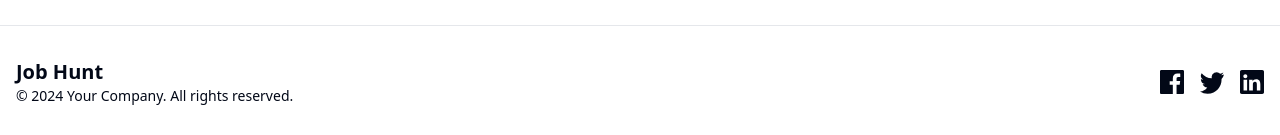
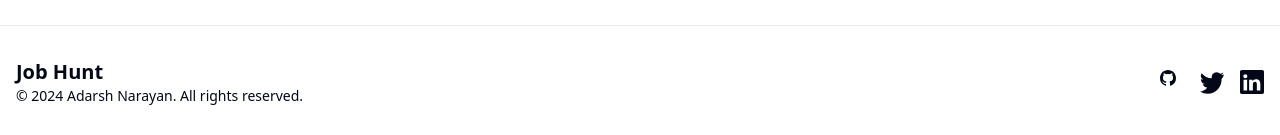
Before and after one commit to adarshnarayan04/jobportal, a React app in the folder frontend/: page / in a window 1280 px wide. Shown: the part 713-848 px from the top of the page. Built offline with nearby package versions, Linux system fonts and the light colour scheme; no server answers; the HTML template or start-up script is replaced by a standard one.

Commit message:
Update footer links and copyright information

```diff
--- a/frontend/src/components/shared/Footer.jsx
+++ b/frontend/src/components/shared/Footer.jsx
@@ -7,17 +7,17 @@ const Footer = () => {
         <div className="flex flex-col md:flex-row justify-between items-center">
           <div className="mb-4 md:mb-0">
             <h2 className="text-xl font-bold">Job Hunt</h2>
-            <p className="text-sm">© 2024 Your Company. All rights reserved.</p>
+            <p className="text-sm">© 2024 Adarsh Narayan. All rights reserved.</p>
           </div>
 
           <div className="flex space-x-4 mt-4 md:mt-0">
-            <a href="https://facebook.com" className="hover:text-gray-400" aria-label="Facebook">
-              <svg className="w-6 h-6" fill="currentColor" viewBox="0 0 24 24"><path d="M22.676 0H1.324C.593 0 0 .592 0 1.324v21.352C0 23.408.593 24 1.324 24H12.82V14.706H9.692v-3.578h3.128V8.408c0-3.1 1.893-4.787 4.657-4.787 1.325 0 2.463.1 2.794.144v3.238l-1.918.001c-1.503 0-1.794.715-1.794 1.762v2.31h3.587l-.468 3.578h-3.119V24h6.116C23.407 24 24 23.408 24 22.676V1.324C24 .592 23.407 0 22.676 0z" /></svg>
+            <a href="https://github.com/adarshnarayan04" className="hover:text-gray-400" aria-label="GitHub">
+              <svg className="w-6 h-6" fill="currentColor" viewBox="0 0 24 24"><path d="M7.999 0C3.582 0 0 3.596 0 8.032a8.031 8.031 0 0 0 5.472 7.621c.4.074.546-.174.546-.387 0-.191-.007-.696-.011-1.366-2.225.485-2.695-1.077-2.695-1.077-.363-.928-.888-1.175-.888-1.175-.727-.498.054-.488.054-.488.803.057 1.225.828 1.225.828.714 1.227 1.873.873 2.329.667.072-.519.279-.873.508-1.074-1.776-.203-3.644-.892-3.644-3.969 0-.877.312-1.594.824-2.156-.083-.203-.357-1.02.078-2.125 0 0 .672-.216 2.2.823a7.633 7.633 0 0 1 2.003-.27 7.65 7.65 0 0 1 2.003.271c1.527-1.039 2.198-.823 2.198-.823.436 1.106.162 1.922.08 2.125.513.562.822 1.279.822 2.156 0 3.085-1.87 3.764-3.652 3.963.287.248.543.738.543 1.487 0 1.074-.01 1.94-.01 2.203 0 .215.144.465.55.386A8.032 8.032 0 0 0 16 8.032C16 3.596 12.418 0 7.999 0z" /></svg>
             </a>
-            <a href="https://twitter.com" className="hover:text-gray-400" aria-label="Twitter">
+            <a href="https://x.com/_adarshnarayan_" className="hover:text-gray-400" aria-label="Twitter">
               <svg className="w-6 h-6" fill="currentColor" viewBox="0 0 24 24"><path d="M24 4.557a9.835 9.835 0 01-2.828.775 4.934 4.934 0 002.165-2.724 9.867 9.867 0 01-3.127 1.195 4.924 4.924 0 00-8.38 4.49A13.978 13.978 0 011.67 3.149 4.93 4.93 0 003.16 9.724a4.903 4.903 0 01-2.229-.616v.062a4.93 4.93 0 003.946 4.827 4.902 4.902 0 01-2.224.084 4.93 4.93 0 004.6 3.417A9.869 9.869 0 010 21.543a13.978 13.978 0 007.548 2.212c9.057 0 14.01-7.507 14.01-14.01 0-.213-.004-.425-.015-.636A10.012 10.012 0 0024 4.557z" /></svg>
             </a>
-            <a href="https://linkedin.com" className="hover:text-gray-400" aria-label="LinkedIn">
+            <a href="https://www.linkedin.com/in/adarsh-narayan-711a24263/" className="hover:text-gray-400" aria-label="LinkedIn">
               <svg className="w-6 h-6" fill="currentColor" viewBox="0 0 24 24"><path d="M20.447 20.452H16.85v-5.569c0-1.327-.027-3.037-1.852-3.037-1.854 0-2.137 1.446-2.137 2.94v5.666H9.147V9.756h3.448v1.464h.05c.48-.91 1.653-1.871 3.401-1.871 3.634 0 4.307 2.39 4.307 5.498v5.605zM5.337 8.29c-1.105 0-2-.896-2-2 0-1.106.895-2 2-2 1.104 0 2 .895 2 2 0 1.104-.896 2-2 2zM7.119 20.452H3.553V9.756h3.566v10.696zM22.225 0H1.771C.791 0 0 .774 0 1.729v20.542C0 23.226.792 24 1.771 24h20.451c.979 0 1.771-.774 1.771-1.729V1.729C24 .774 23.205 0 22.225 0z" /></svg>
             </a>
           </div>
--- a/frontend/vite.config.js
+++ b/frontend/vite.config.js
@@ -7,6 +7,7 @@ export default defineConfig({
   server: {
     proxy: {
       '/api': 'https://jobportal-25u3.onrender.com',
+      // '/api': 'htthttp://localhost:8000'
     },
   },
   plugins: [react()],
```
